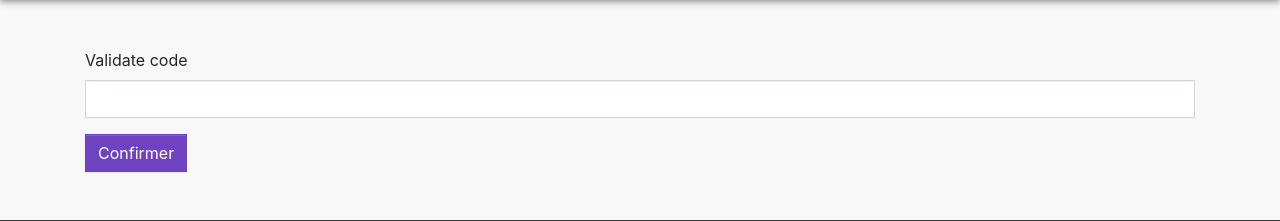
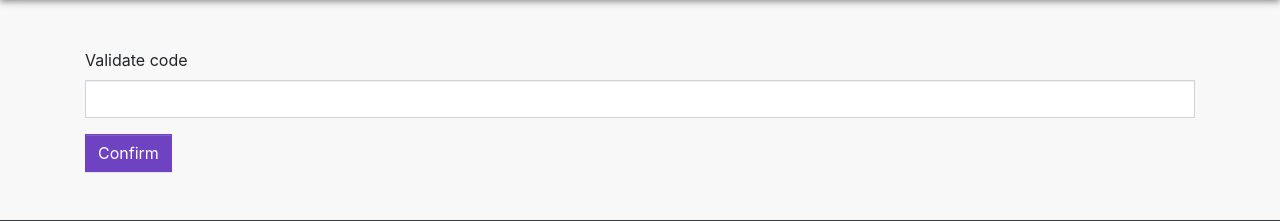
Before and after one commit to silarhi/symfony-docker-ci, a Symfony app: template templates/security/valide_authentification.html.twig in a window 1280 px wide. Shown: the part 56-277 px from the top of the page. Run offline with Twig, Linux system fonts and the light colour scheme; the template is opened without the code that fills it, so the values that code supplies are empty; style sheets or scripts are compiled from the project's sources; some libraries are stand-ins or nearby versions.

Commit message:
Change ONE word

```diff
--- a/templates/security/valide_authentification.html.twig
+++ b/templates/security/valide_authentification.html.twig
@@ -15,7 +15,7 @@
                     <label for="qrCode">Validate code</label>
                     <input type="text" id="qrCode" name="qrCode" class="form-control" required="required" />
                 </div>
-                <input type="submit" class="btn btn-primary" value="Confirmer" />
+                <input type="submit" class="btn btn-primary" value="Confirm" />
         </form>
     </div>
 {% endblock %}
```
